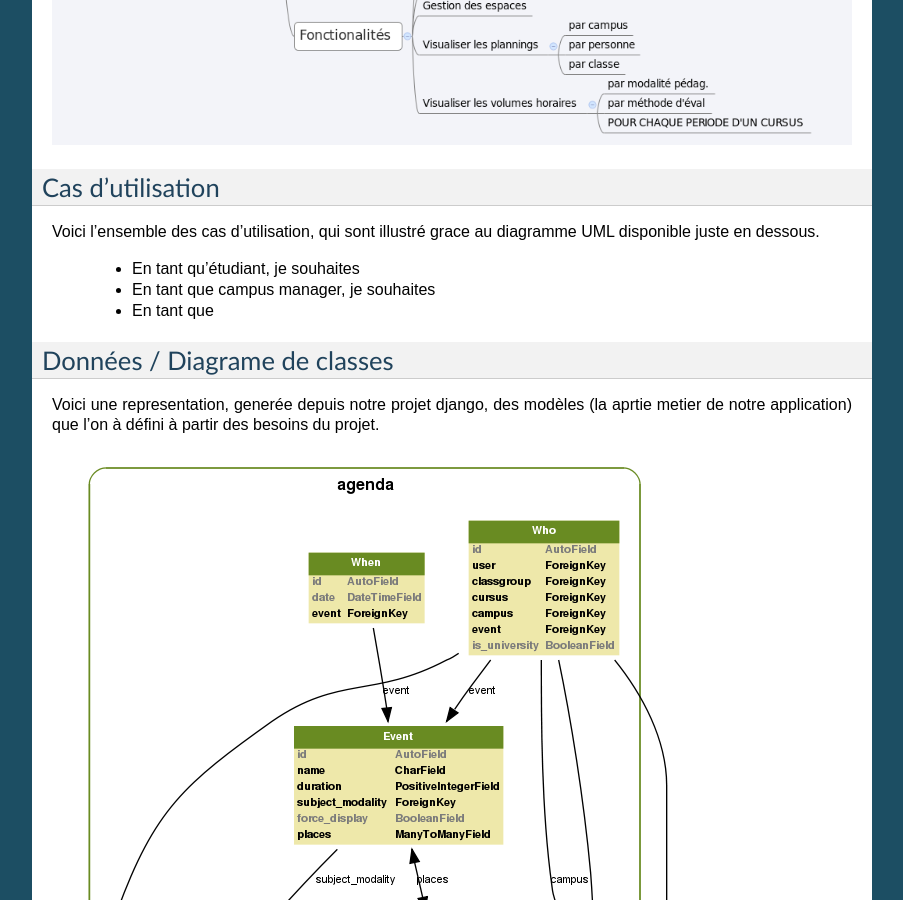
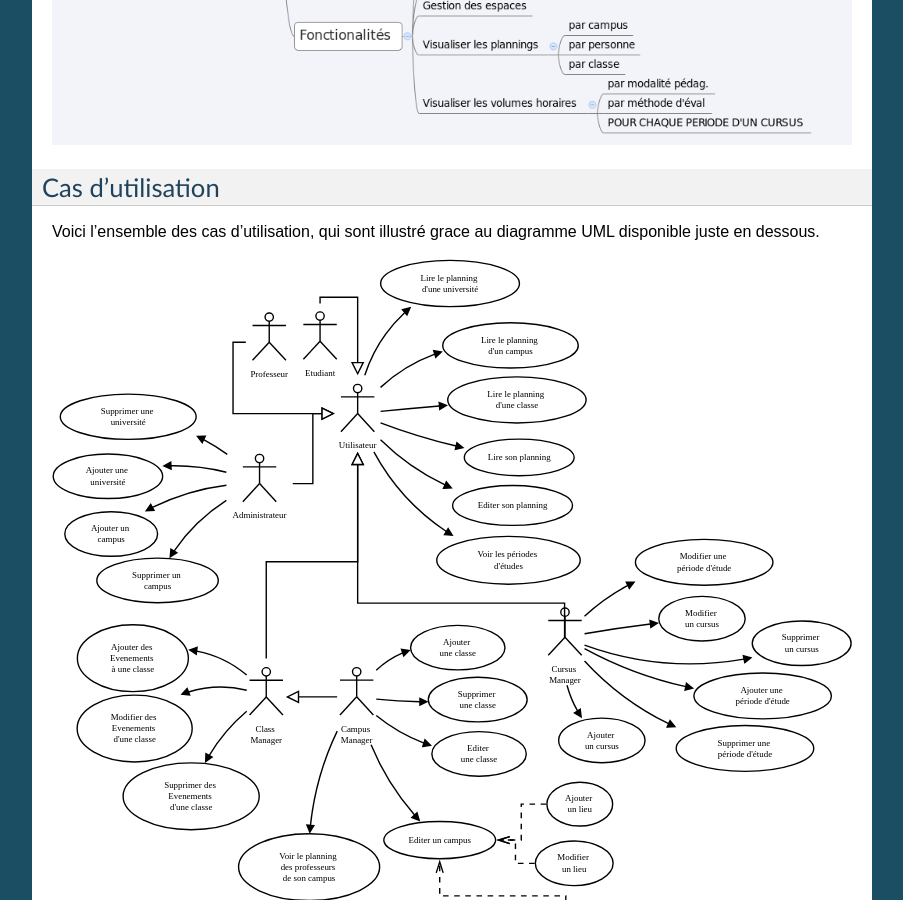
Before and after one commit to easytimetable/easytimetable, a Sphinx documentation site: the page built from doc/source/analyse.rst, in a window 1280 px wide and 900 px high, scrolled down 937 px. Shown: the whole window, without its empty margins (198-1101 px from the left). Built offline with Sphinx 7.4.7, drawn with Linux system fonts in a browser that asks for light colours.

Commit message:
add usecases, update documentation

```diff
--- a/doc/source/analyse.rst
+++ b/doc/source/analyse.rst
@@ -21,9 +21,7 @@ Cas d'utilisation
 Voici l'ensemble des cas d'utilisation, qui sont illustré grace au diagramme UML
 disponible juste en dessous.
 
-    * En tant qu'étudiant, je souhaites
-    * En tant que campus manager, je souhaites
-    * En tant que
+.. image:: pictures/usecases.svg
 
 Données / Diagrame  de classes
 -------------------------------
```
Also changed, not shown: doc/source/pictures/model.png, 1 other file.
